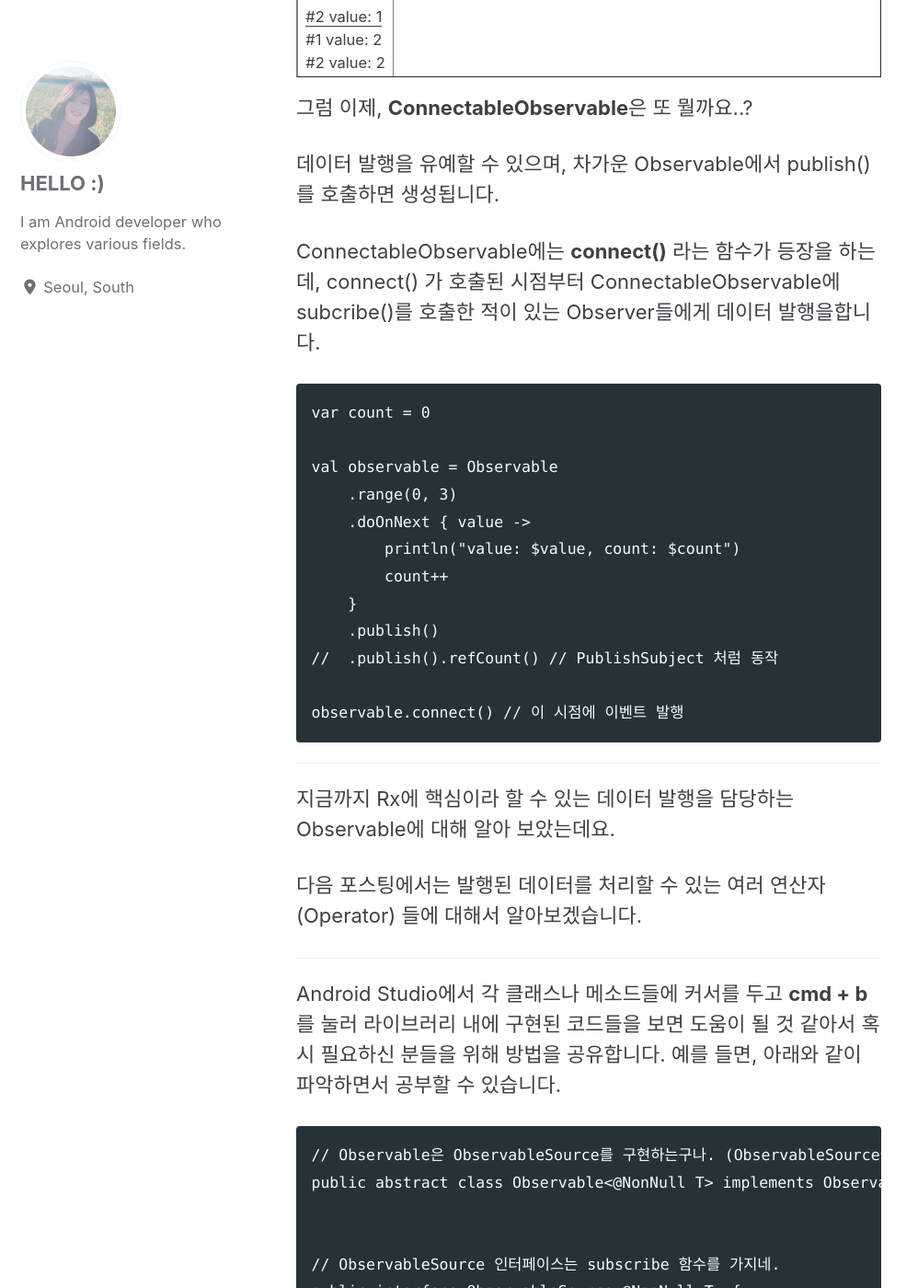
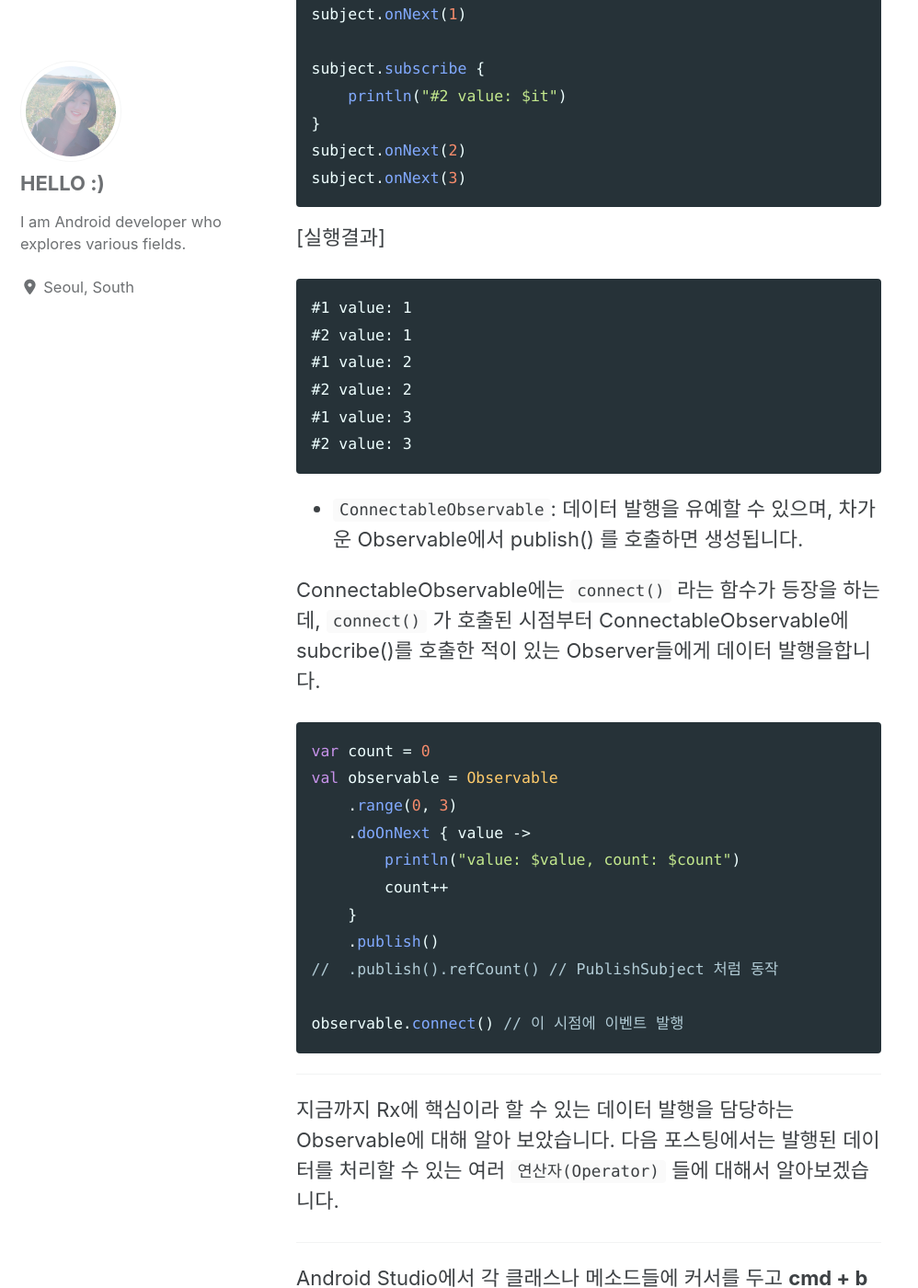
Before and after one commit to dev-eunji/dev-eunji.github.io, a Jekyll site: the page built from _posts/android/2020-03-21-RxJava3-Observable.md, in a window 1280 px wide and 1400 px high, scrolled down 5180 px. Shown: the whole window at 92% size, without its empty margins (0-998 px from the left). Built offline with Jekyll 4.4.1, drawn with Linux system fonts in a browser that asks for light colours; cached includes are drawn as plain includes; nearby versions of some CDN libraries; comment, search, counter and statistics services are not loaded; some of the changed text lies outside the part shown.

Commit message:
- 포스트 카테고리 변경 - 내용 수정

````diff
--- a/_posts/android/2020-03-21-RxJava3-Observable.md
+++ b/_posts/android/2020-03-21-RxJava3-Observable.md
@@ -1,53 +1,43 @@
 ---
-title:  "[RxJava3] Observable"
-
+title: "[RxJava3] Observable"
 categories: [Android]
-tags:
-  - android
-  - rxjava
-  - rxjava3
-  - observable
-
-last_modified_at: 2020-03-21
+tags: [android, rxjava, rxjava3, observable]
+last_modified_at: 2020-11-22
 toc: true # table of contents 목차 보여줌.
+comments: true
 ---
 
 RxJava 의 핵심 중 핵심이라할 수 있는 클래스이자 데이터 흐름에서 데이터 발행을 담당하는 `Observable`에 대해서 알아보겠습니다.
 
 ---
 
-Observable은 **3가지 event**를 가집니다.
+> Observable은 **3가지 알림 event**를 가집니다.
 
--   onNext          : 데이터 발행을 알림
--   onComplete  : 데이터 발행 완료를 알림
--   onError         : 에러 발생을 알림
-    -   onError 발생 이후에는 onNext 와 onComplete 가 발생하지 않음.
+-   `onNext`: 데이터 발행을 알림
+-   `onComplete`: 데이터 발행 완료를 알림
+-   `onError`: 에러 발생을 알림
+    -   `onError` 발생 이후에는 onNext 와 onComplete 가 발생하지 않음.
 
 
+> Observable은 어떻게 생성할 수 있을까요?
 
-그러면, Observable은 어떻게 생성할 수 있을까요?
+`just()`, `fromXX()`, `create()`, `interval()`, `timer()`, `range()` 와 같은 **정적 팩토리 함수**를 활용하여 생성할 수 있습니다.
 
-just(), fromXX(), create(), interval(), timer(), range() 와 같은 **정적 팩토리 함수**를 활용하여 생성할 수 있습니다.
+> Observable의 **종류는 4가지**가 있습니다.
 
-**Observable의 종류**는 총 4가지가 있습니다.
-
--   **Observable**: 기본
--   **Maybe**: 0개 또는 1개의 데이터 발행 (Null 가능성 있음)
--   **Flowable**: Back pressure (데이터의 발행속도가 처리하는 속도보다 클 때) 대응 가능
+-  `Observable`: 기본
+-  `Maybe`: 0개 또는 1개의 데이터 발행 (Null 가능성 있음)
+-  `Flowable`: Back pressure (데이터의 발행속도가 처리하는 속도보다 클 때) 대응 가능
+-  `Single`: 데이터를 1개만 발행, onSuccess/onError 2가지 event만을 갖음.
 
 
+> 주의할 점은 Observer에서 `subscribe()` 를 호출한 이후에 실제 데이터 발행 발행이 된다는 것입니다.
 
-여기에 추가로, 데이터를 1개만 발행하는 **Single** 이 있으며,  onSuccess / onError의 2가지 event만을 갖습니다.
+subscribe()는 Disposable 객체를 반환하는데,
 
+onComplete 이벤트 발생 후 Disposable의 dispose() 가 호출되어 Observable과 Observer의 관계가 끊어지게 됩니다.
 
-
-주의할 점은 Observer에서 **subscribe()** 를 호출한 이후에 실제 데이터 발행 발행이 된다는 것입니다.
-
-
-
-subscribe()는 Disposable 객체를 반환하는데, onComplete 이벤트 발생 후 **Disposable** 의 dispose() 가 호출되어 Observable과 Observer의 관계가 끊어지게 됩니다.
-
-```
+```kotlin
 import io.reactivex.rxjava3.core.Observable
 
 @Test
@@ -60,47 +50,39 @@
 }
 ```
 
-이때, subscribe()를 호출하지 않은 상태의 Observable을 차가운 Observable / 반대는 **뜨거운 Observable ** 입니다.
+
+> 이때, subscribe()를 호출하지 않은 상태의 Observable을 `차가운 Observable`, 반대는 `뜨거운 Observable` 이라 합니다.
 
 
+- `차가운 Observable`은 Observer가 subscribe()를 호출하면(구독 시작), 준비되어있는 데이터를 처음부터 발행. -> 대부분의 경우 차가운 Observable을 사용.
 
-1) 차가운 **Observable**은 Observer가 subscribe()를 호출하면 (구독 시작!) 준비되어있는 데이터를 처음부터 발행하며, 대부분의 경우 차가운 Observable을 사용.
-
-2) **뜨거운 Observable**은 Obserber가 구독을 시작한 시점부터의 데이터를 발행을 지속적으로 받게됩니다.
-
-따라서, 키보드/마우스 입력, 시스템 이벤트 등 계속 구독이 필요한 때에 사용하면 됩니다.
+- `뜨거운 Observable`은 Obserber가 subscribe()를 호출한 시점부터의 데이터 발행을 지속적으로 받게됩니다. -> 키보드/마우스 입력, 시스템 이벤트 등 계속적인 구독이 필요한 때에 사용.
 
 ---
 
 차가운 Observable을 뜨겁게 변활 할 수 있는데, 이때 사용하는 방법이 아래와 같습니다.
 
--   **Subject** 활용
--   **ConnectableObservable** 활용
+1)  `Subject` 활용
 
-두 방법 모두 subscribe와 상관없이 데이터는 발행된다는 특징이 있습니다.
+2)  `ConnectableObservable` 활용
 
-그러면 우선, **Subject** 는 또 뭘까요..?
+두 방법 모두 subscribe와 상관없이 데이터는 발행된다는 특징이 있습니다. 그러면 우선, `Subject` 는 또 뭘까요..?
 
-```
+```kotlin
 package io.reactivex.rxjava3.subjects;
 
 public abstract class Subject<T> extends Observable<T> implements Observer<T>
 ```
 
 코드에서 확인해볼 수 있듯이 Observable과 Observer의 특성을 모두 가지고 있는 클래스입니다.
+(데이터 발행과 처리, 구독을 모두 할 수 있음)
 
-즉, 데이터 발행과 처리, 구독을 모두 할 수 있는 클래스인 것입니다.
+> **Subject의 종류** 는
+대표적으로 `PushblishSubject`, `AsyncSubject`, `BehaviorSubject`가 있습니다.
 
-**Subject의 종류** 는 대표적으로 PushblishSubject, AsyncSubject, BehaviorSubject가 있습니다. 하나씩 알아봅시다.
-
--   **PublishSubject**  : 가장 특징이 없는 클래스로 자주 사용이 되며, subscribe() 이후의 데이터들을 받습니다.
+-   `PublishSubject`  : 가장 특징이 없는 클래스로, 자주 사용이 되며 subscribe() 이후의 데이터들을 받습니다.
 
 아래 마블 다이어그램으로 PublishSubject를 이해해봅시다.
-
-
-
-
-
 
 
 
@@ -115,31 +97,37 @@
 
 아래와 같이 코드 작성 후 실행해보면, 일반적인 Hot Observable과 동일하게 동작함을 알 수 있습니다.
 
-```
- val subject = PublishSubject.create<Int>()
-    subject.subscribe {
-        println("#1 value: $it")
-    }
-    subject.onNext(1)   // onNext 호출 시, 등록되어있는 옵서버들에게 값을 날림.
+```kotlin
+val subject = PublishSubject.create<Int>()
+subject.subscribe {
+    println("#1 value: $it")
+}
+subject.onNext(1)   // onNext 호출 시, 등록되어있는 observer들에게 값을 날림.
 
-    subject.subscribe {
-        println("#2 value: $it")
-    }
-    subject.onNext(2)
-    subject.onNext(3)
+subject.subscribe {
+    println("#2 value: $it")
+}
+subject.onNext(2)
+subject.onNext(3)
 ```
 
-<table style="border-collapse: collapse; height: 97px;" border="1"><tbody><tr><td>#1&nbsp;value:&nbsp;1<br>#1&nbsp;value:&nbsp;2<br>#2&nbsp;value:&nbsp;2<br>#1&nbsp;value:&nbsp;3<br>#2&nbsp;value:&nbsp;3</td></tr></tbody></table>
+
+[실행결과]
+```
+#1 value: 1
+#1 value: 2
+#2 value: 2
+#1 value: 3
+#2 value: 3
+```
 
 
-
--   **AsyncSubject**     : Observer가 언제 구독을 했던지, onComplete 직전 마지막 데이터를 동시에 받습니다.
+-   `AsyncSubject`: Observer의 구독 시작 시점과 무관하게, onComplete 직전 마지막 데이터를 동시에 받습니다.
 
 위의 PublishSubject를 AsyncSubject로 변경 후 실행해보면, 구독자 #1, #2 모두 onCompolete 직전 마지막 데이터인 3을 출력하는 것을 확인할 수 있습니다.
 
-```
+```kotlin
 val subject = AsyncSubject.create<Int>()
-
 subject.subscribe {
     println("#1 value: $it")
 }
@@ -153,19 +141,23 @@
 subject.onComplete() // 호출하지 않으면, 아무일도 일어나지 않음.
 ```
 
-<table style="border-collapse: collapse; width: 100%;" border="1"><tbody><tr><td style="width: 100%;">#1 value: 3<br>#2 value: 3</td></tr></tbody></table>
+
+[실행결과]
+```
+#1 value: 3
+#2 value: 3
+```
 
 
 
--   **BehaviorSubject** : subscribe() 직전 가장 최근값 (없다면, default로 지정해놓은 값)  + subscribe() 이후 데이터 들을 받습니다.
+-   `BehaviorSubject` : subscribe() 직전 가장 최근값(없다면, default로 지정해놓은 값)과  subscribe() 이후 데이터 들을 받습니다.
 
-#2가 구독하기전에 발행된 데이터 1 도 #2가 구독을 한 것을 확인할 수 있습니다.  즉, BehaviorSubject로 구독시기가발행시기보다늦을 때,직전값을모르는 문제를해결할수있을 것입니다.
+#2가 구독하기전에 발행된 데이터 1 도 #2가 구독을 한 것을 확인할 수 있습니다. 즉, *BehaviorSubject로 구독 시기가 발행 시기보다 늦을 때, 직전 값을 모르는 문제를 해결할수 있을 것입니다.*
 
-```
+```kotlin
 val subject = BehaviorSubject.create<Int>()
-
 subject.subscribe {
-    println("#1 value: $it"
+    println("#1 value: $it")
 }
 subject.onNext(1)
 
@@ -176,19 +168,23 @@
 subject.onNext(3)
 ```
 
-<table style="border-collapse: collapse; height: 113px;" border="1"><tbody><tr><td style="width: 100%;">#1&nbsp;value:&nbsp;1<br><u>#2&nbsp;value:&nbsp;1</u><br>#1&nbsp;value:&nbsp;2<br>#2&nbsp;value:&nbsp;2<br>#1&nbsp;value:&nbsp;3<br>#2&nbsp;value:&nbsp;3</td></tr></tbody></table>
 
+[실행결과]
+```
+#1 value: 1
+#2 value: 1
+#1 value: 2
+#2 value: 2
+#1 value: 3
+#2 value: 3
+```
 
+-   `ConnectableObservable`: 데이터 발행을 유예할 수 있으며, 차가운 Observable에서 publish() 를 호출하면 생성됩니다.
 
-그럼 이제, **ConnectableObservable**은 또 뭘까요..?
+ConnectableObservable에는 `connect()` 라는 함수가 등장을 하는데,  `connect()` 가 호출된 시점부터 ConnectableObservable에 subcribe()를 호출한 적이 있는 Observer들에게 데이터 발행을합니다.
 
-데이터 발행을 유예할 수 있으며, 차가운 Observable에서 publish() 를 호출하면 생성됩니다.
-
-ConnectableObservable에는 **connect()** 라는 함수가 등장을 하는데,  connect() 가 호출된 시점부터 ConnectableObservable에 subcribe()를 호출한 적이 있는 Observer들에게 데이터 발행을합니다.
-
-```
+```kotlin
 var count = 0
-
 val observable = Observable
     .range(0, 3)
     .doOnNext { value ->
@@ -201,26 +197,23 @@
 observable.connect() // 이 시점에 이벤트 발행
 ```
 
----
-
-
-
-지금까지 Rx에 핵심이라 할 수 있는 데이터 발행을 담당하는 Observable에 대해 알아 보았는데요.
-
-다음 포스팅에서는 발행된 데이터를 처리할 수 있는 여러 연산자(Operator) 들에 대해서 알아보겠습니다.
-
-
 
 ---
 
-Android Studio에서 각 클래스나 메소드들에 커서를 두고 **cmd + b** 를 눌러 라이브러리 내에 구현된 코드들을 보면 도움이 될 것 같아서 혹시 필요하신 분들을 위해 방법을 공유합니다. 예를 들면, 아래와 같이 파악하면서 공부할 수 있습니다.
+지금까지 Rx에 핵심이라 할 수 있는 데이터 발행을 담당하는 Observable에 대해 알아 보았습니다. 다음 포스팅에서는 발행된 데이터를 처리할 수 있는 여러 `연산자(Operator)` 들에 대해서 알아보겠습니다.
 
-```
+---
+
+Android Studio에서 각 클래스나 메소드들에 커서를 두고 **cmd + b** 를 눌러 라이브러리 내에 구현된 코드들을 보면 동작 이해에 큰 도움이 됩니다.
+
+예를 들면, 아래와 같은 순서로 코드를 파악하면서 공부할 수 있습니다.
+
+```kotlin
 // Observable은 ObservableSource를 구현하는구나. (ObservableSource에 커서를 두고 cmd + b)
 public abstract class Observable<@NonNull T> implements ObservableSource<T>
 
 
-// ObservableSource 인터페이스는 subscribe 함수를 가지네.
+// ObservableSource 인터페이스는 subscribe 함수를 가지네. (Observer에 커서를 두고 cmd + b)
 public interface ObservableSource<@NonNull T> {
     void subscribe(@NonNull Observer<? super T> observer);
 }
````
Also changed, not shown: _posts/etc/2020-11-21-Mac-screenshot.md (renamed from _posts/til/2020-11-21-Mac-screenshot.md, +5 -9 lines), _posts/til/2020-11-21-why-I-start-TIL.md (+3 -3 lines).
